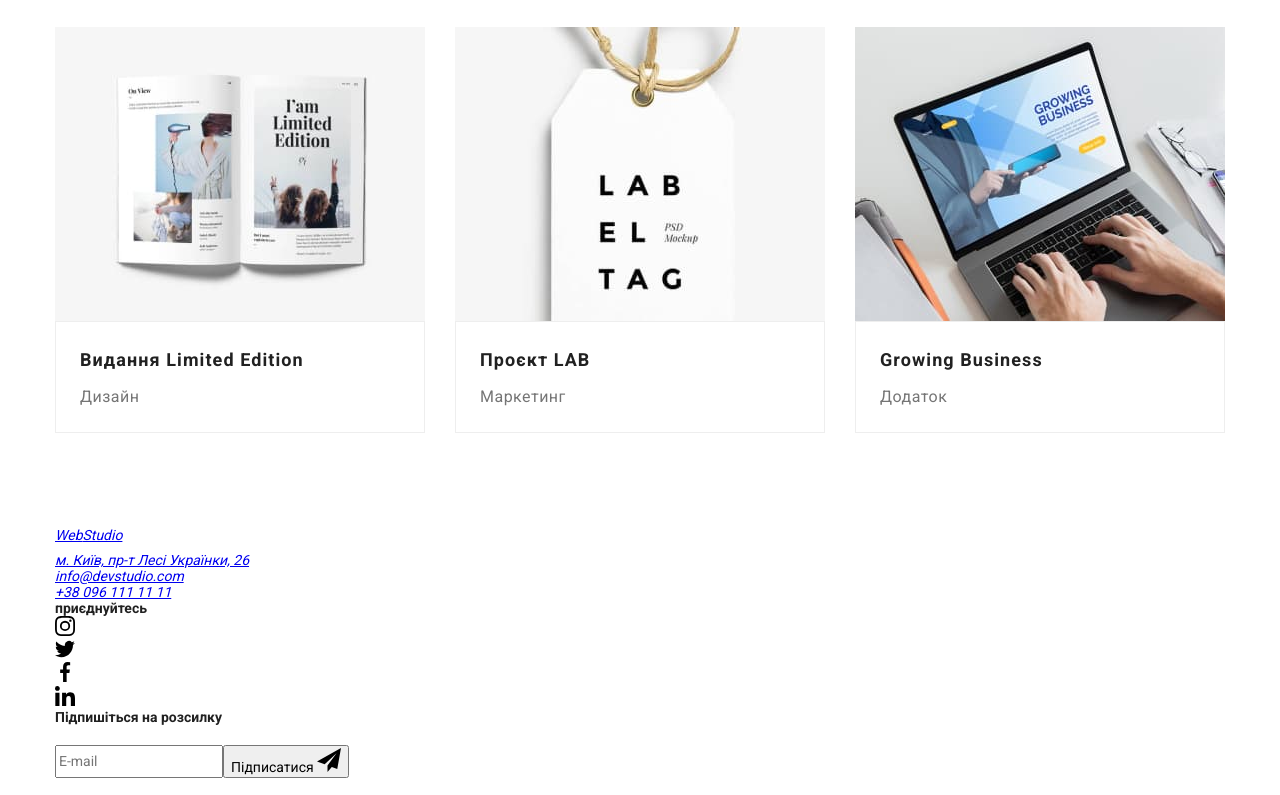
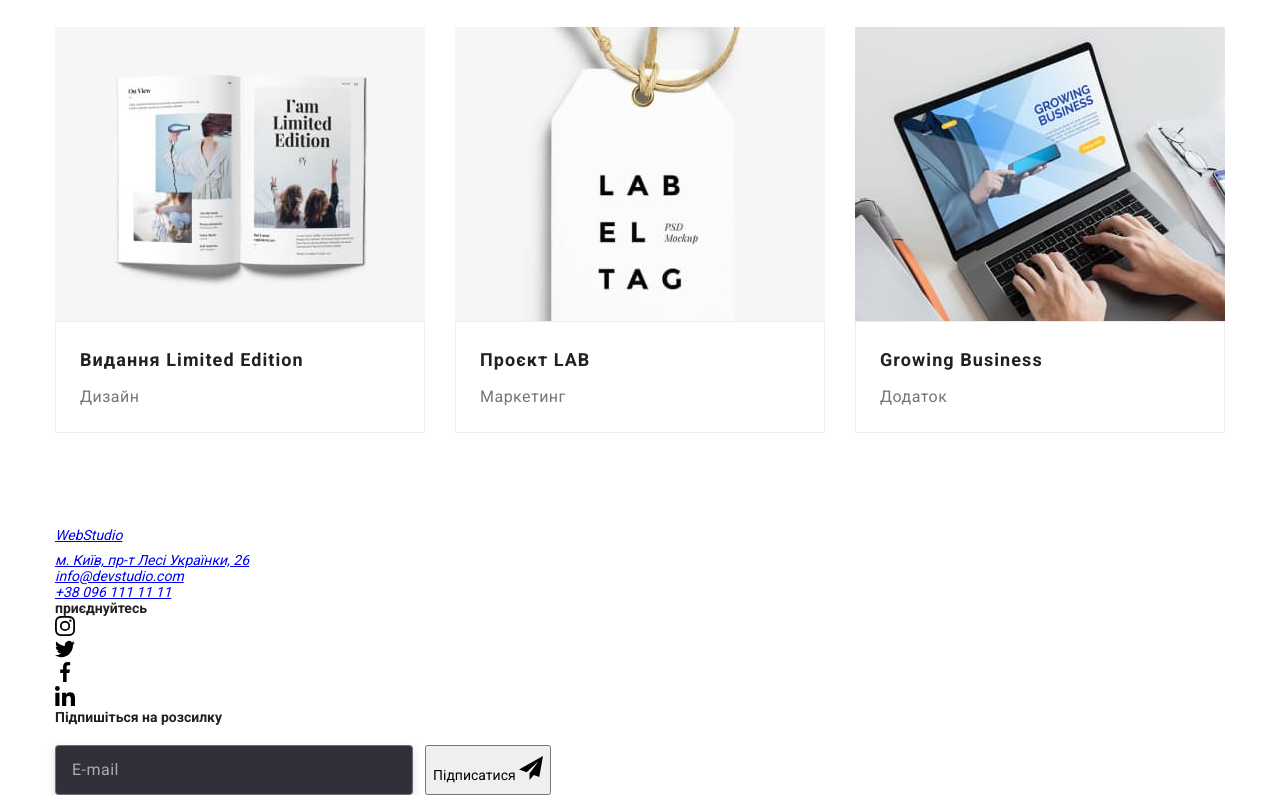
Before and after one commit to gambel1/goit-markup-hw-07, a plain HTML site: page portfolio.html in a window 1280 px wide. Shown: the part 1110-1905 px from the top of the page. Drawn offline with nearby package versions, Linux system fonts and the light colour scheme.

Commit message:
Подправил футер

```diff
--- a/css/styles.css
+++ b/css/styles.css
@@ -544,7 +544,7 @@ p {
    display: flex;
    margin-top: 20px;
 }
-.footer-subscription input {
+.subscription-form input {
    display: block;
    width: 358px;
    height: 50px;
@@ -558,7 +558,7 @@ p {
    border-radius: 4px;
 }
 
-.footer-subscription input::placeholder {
+.subscription-form input::placeholder {
    font-size: 16px;
    line-height: 1.25;
    letter-spacing: 0.03em;
```
